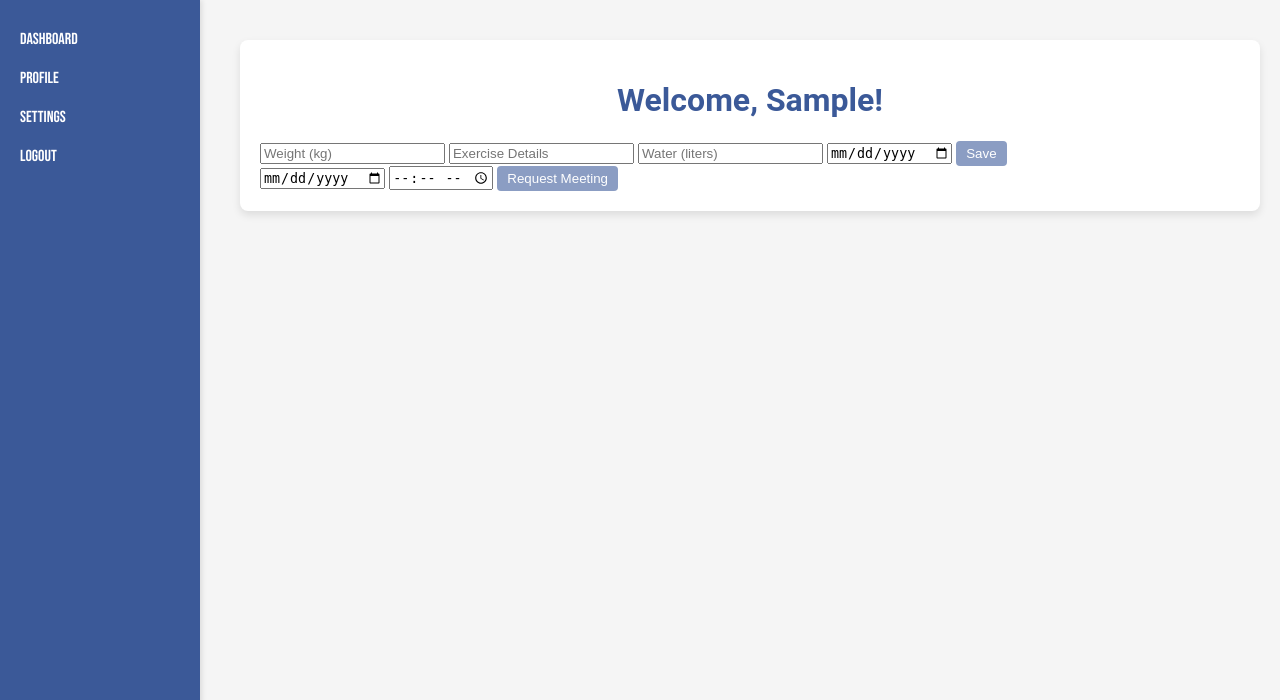
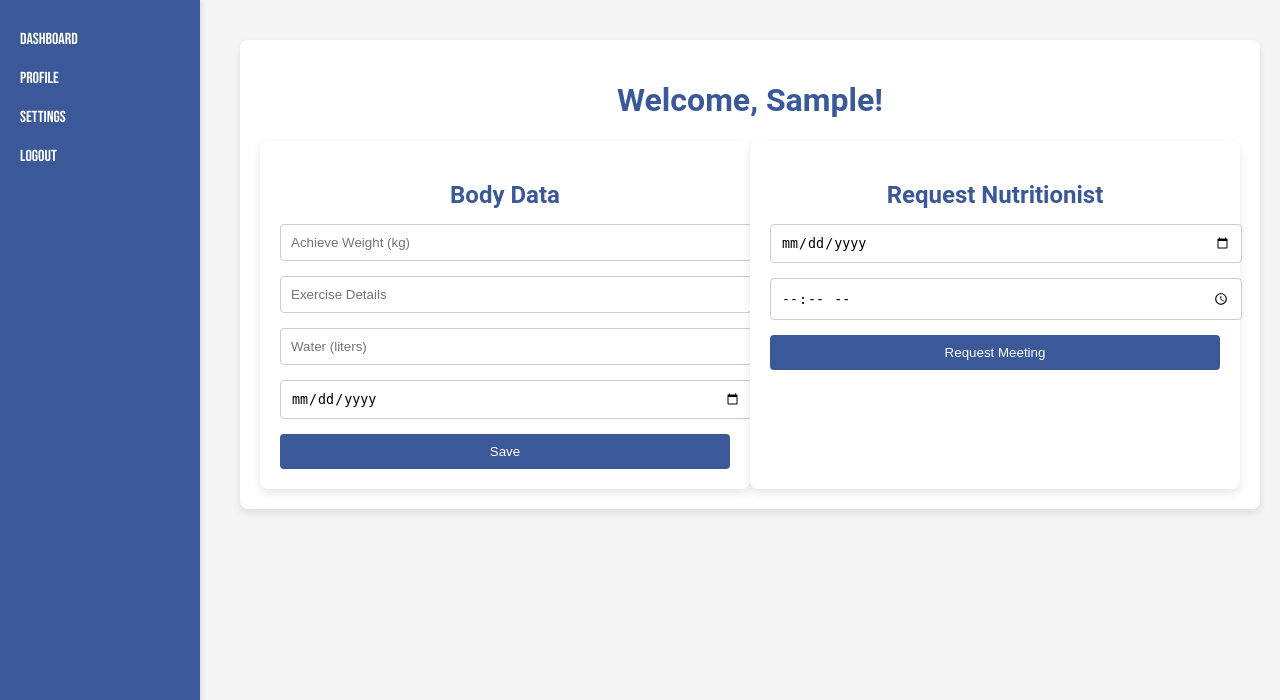
Before and after one commit to Kashfmh/Gym_Management_Software, a PHP site: page /user_dashboard.php in a window 1280 px wide. Shown: the part 100-800 px from the top of the page. Run offline with PHP 8.4, Linux system fonts and the light colour scheme; the visitor is signed in with stand-in values (Sample User, id 1); tables that the repository leaves empty or names only in its code hold one stand-in row (values such as "Sample post"); some web fonts are replaced.

Commit message:
updated css for forms in user dashboard

```diff
--- a/user_dashboard.css
+++ b/user_dashboard.css
@@ -298,3 +298,52 @@ textarea {
   resize: vertical;
   min-height: 100px;
 }
+
+.forms {
+    display: flex;
+    justify-content: space-between;
+    margin-top: 20px;
+}
+
+.body-form, .nutritionist-form {
+    background-color: #ffffff; /* White background */
+    border-radius: 8px;
+    box-shadow: 0 4px 10px rgba(0, 0, 0, 0.1); /* Subtle shadow */
+    padding: 20px;
+    width: 48%; /* Adjust width to fit side by side */
+}
+
+.body-form h2, .nutritionist-form h2 {
+    color: #3b5998; /* Header color */
+    margin-bottom: 15px;
+    text-align: center;
+}
+
+.body-form input, .nutritionist-form input {
+    width: 100%; /* Full width */
+    padding: 10px;
+    margin-bottom: 15px; /* Space between inputs */
+    border: 1px solid #ccc; /* Light border */
+    border-radius: 4px; /* Rounded corners */
+    transition: border-color 0.3s ease; /* Smooth transition */
+}
+
+.body-form input:focus, .nutritionist-form input:focus {
+    border-color: #3b5998; /* Focus color */
+    outline: none; /* Remove default outline */
+}
+
+.body-form button, .nutritionist-form button {
+    width: 100%; /* Full width */
+    padding: 10px;
+    background-color: #3b5998; /* Button color */
+    color: white; /* Text color */
+    border: none; /* Remove border */
+    border-radius: 4px; /* Rounded corners */
+    cursor: pointer; /* Pointer cursor */
+    transition: background-color 0.3s ease; /* Smooth transition */
+}
+
+.body-form button:hover, .nutritionist-form button:hover {
+    background-color: #8b9dc3; /* Darker shade on hover */
+}
--- a/user_dashboard.php
+++ b/user_dashboard.php
@@ -69,15 +69,17 @@ if (!$user) {
             </div>
             <div class="forms">
               <div class="body-form">
+                  <h2>Body Data</h2>
                   <form method="POST" action="manage_body_data.php">
-                        <input type="number" name="weight" placeholder="Weight (kg)" required>
+                      <input type="number" name="weight" placeholder="Achieve Weight (kg)" required>
                       <input type="text" name="exercise" placeholder="Exercise Details" required>
                       <input type="number" name="water_consumption" placeholder="Water (liters)" required>
-                        <input type="date" name="date" required>
+                      <input type="date" name="date" placeholder="Date" required>
                       <button type="submit" name="save_body_data">Save</button>
                   </form>
               </div>
               <div class="nutritionist-form">
+                  <h2>Request Nutritionist</h2>
                   <form method="POST" action="request_nutritionist.php">
                       <input type="date" name="preferred_date" required>
                       <input type="time" name="preferred_time" required>
@@ -85,6 +87,7 @@ if (!$user) {
                   </form>
               </div>
           </div>
+
         </div>
     </div>
 
```
Also changed, not shown: admin_dashboard.php (+11 -2 lines). Lines whose indentation alone changed are shown as unchanged.
